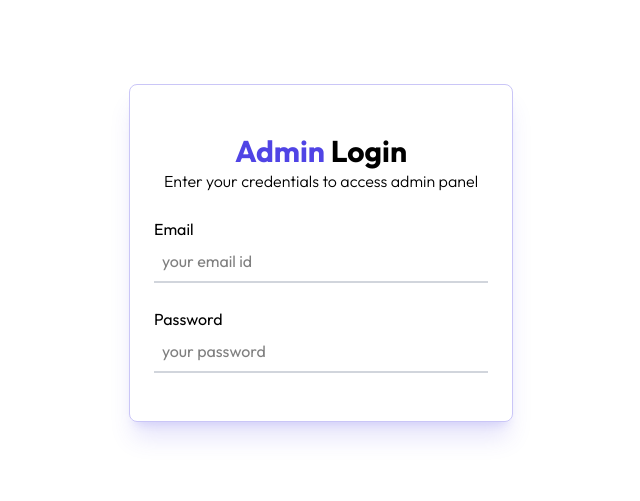
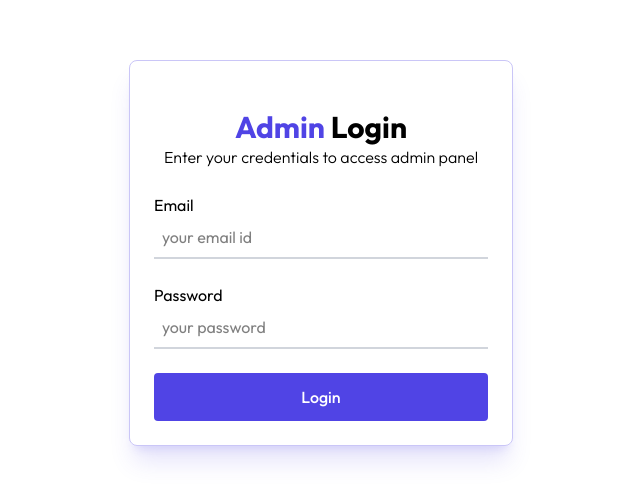
Before and after one commit to outgoingrudra/Blog-site, a React (Vite) app in the folder frontend/: page /admin in a window 1280 px wide. Shown: the part 147-648 px from the top of the page, without its empty margins (319-959 px from the left). Built offline with nearby package versions, Linux system fonts and the light colour scheme.

Commit message:
changes made

```diff
--- a/frontend/src/Components/admin/Login.jsx
+++ b/frontend/src/Components/admin/Login.jsx
@@ -2,9 +2,11 @@ import React from 'react'
 
 export default function Login() {
 
-  const handleSubmit=(e)=>{
-           e.prevantDefault()
-  }
+
+  const handleSubmit = (e) => {
+  e.preventDefault();
+};
+
 
   return (
     <div className='flex items-center justify-center h-screen'>
@@ -34,7 +36,8 @@ export default function Login() {
                    </label>
                    <input type="password" placeholder='your password ' className='border-b-2 border-gray-300 p-2 outline-none mb-6' />
               </div>
-
+              <button type='submit' className='w-full py-3 font-medium bg-primary text-white rounded cursor-pointer hover:bg-primary/90
+              transition-all' >Login</button>
             </form>
           </div>
 
```
